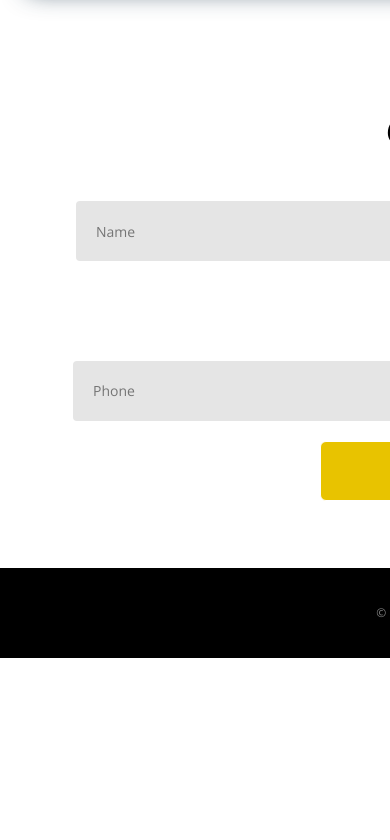
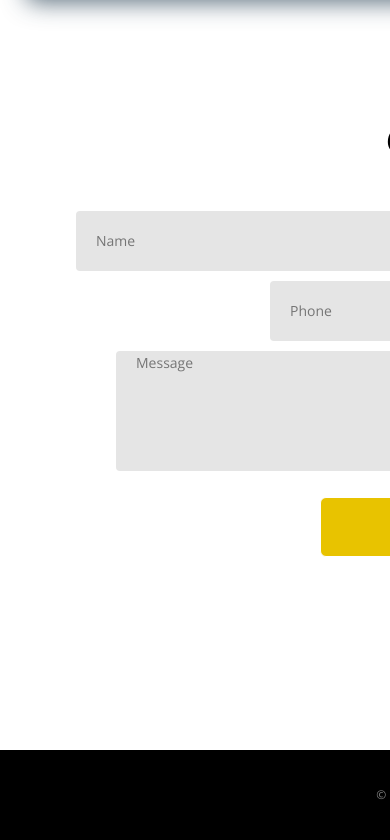
Before and after one commit to Artem-Sidorin/Practice, a plain HTML site: page Task-1/index.html in a window 390 px wide. Shown: the part 2822-3662 px from the top of the page. Before the commit the page ends 3480 px from the top, so only its background shows below. Drawn offline with nearby package versions, Linux system fonts and the light colour scheme.

Commit message:
Task-1.1

```diff
--- a/Task-1/assets/CSS/style.css
+++ b/Task-1/assets/CSS/style.css
@@ -144,6 +144,7 @@ h1, h2, h3, h4, h5, h6 {
 
 .section{
     padding: 40px 0;
+    height: 675px;
 }
 
 .section_content{
@@ -293,7 +294,7 @@ h1, h2, h3, h4, h5, h6 {
         margin-right: 0px;
     }
     .input_area{
-        width: 380px;
+        width: 80%;
     }
 }
 
--- a/Task-1/index.html
+++ b/Task-1/index.html
@@ -146,7 +146,9 @@
                     <input class="input_contact" type="text" placeholder="Name" />
                     <input class="input_contact" type="email" placeholder="Email"/>
                     <input class="input_contact" type="tel" placeholder="Phone"/>
+                    <div>
                     <textarea class="input_area" placeholder="Message"></textarea>
+                    </div>
                     <a class="btn_input" href="#">SEND MESSAGE</a>
                 </div>
             </div>
```
